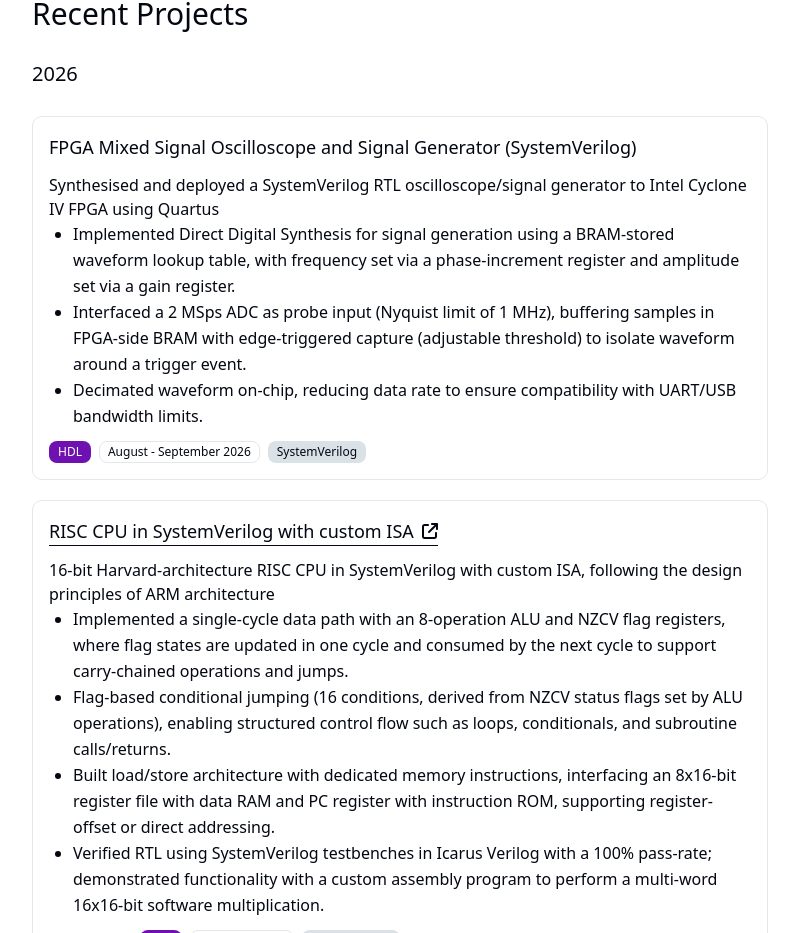
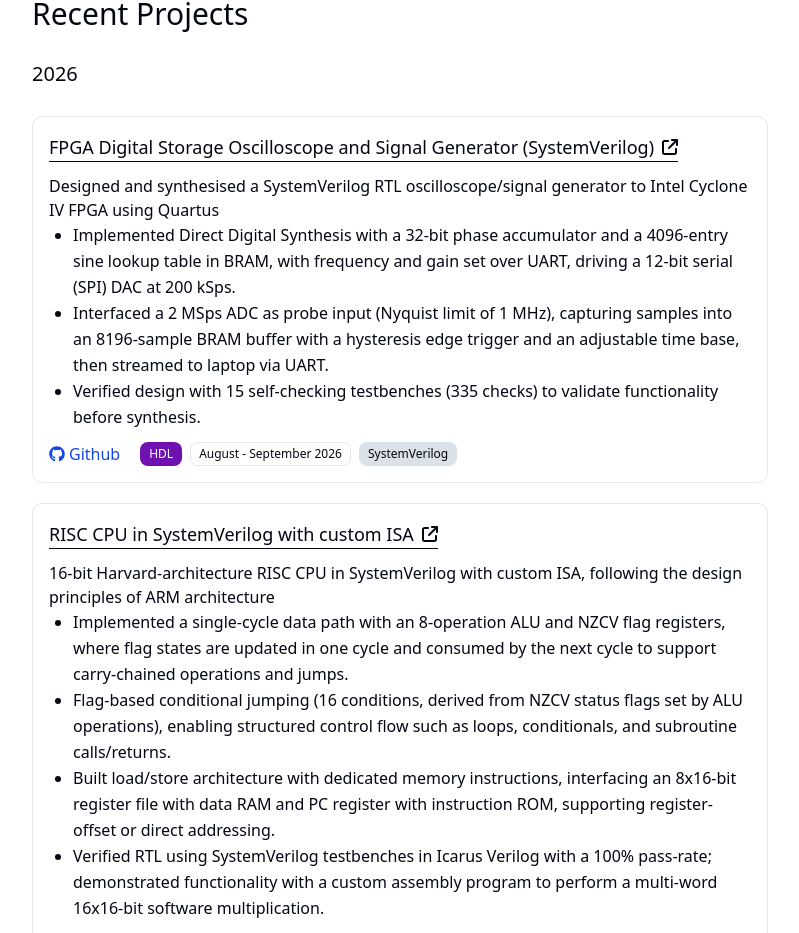
Before and after one commit to m-bleasdale/mbleasdale.com, a Next.js app: page / in a window 1280 px wide. Shown: the part 1576-2509 px from the top of the page, without its empty margins (240-1039 px from the left). Built offline with nearby package versions, Linux system fonts and the light colour scheme.

Commit message:
CV updates

```diff
--- a/src/app/page.js
+++ b/src/app/page.js
@@ -54,16 +54,18 @@ export default function Home() {
 				<h1 className="text-3xl font-medium mb-2">Recent Projects</h1>
 				<h2 className="text-xl font-medium mb-2">2026</h2>
 				<ProjectCard
-					title="FPGA Mixed Signal Oscilloscope and Signal Generator (SystemVerilog)"
-					description="Synthesised and deployed a SystemVerilog RTL oscilloscope/signal generator to Intel Cyclone IV FPGA using Quartus"
+					title="FPGA Digital Storage Oscilloscope and Signal Generator (SystemVerilog)"
+					description="Designed and synthesised a SystemVerilog RTL oscilloscope/signal generator to Intel Cyclone IV FPGA using Quartus"
 					bullets={[
-						"Implemented Direct Digital Synthesis for signal generation using a BRAM-stored waveform lookup table, with frequency set via a phase-increment register and amplitude set via a gain register.",
-						"Interfaced a 2 MSps ADC as probe input (Nyquist limit of 1 MHz), buffering samples in FPGA-side BRAM with edge-triggered capture (adjustable threshold) to isolate waveform around a trigger event.",
-						"Decimated waveform on-chip, reducing data rate to ensure compatibility with UART/USB bandwidth limits.",
+						"Implemented Direct Digital Synthesis with a 32-bit phase accumulator and a 4096-entry sine lookup table in BRAM, with frequency and gain set over UART, driving a 12-bit serial (SPI) DAC at 200 kSps.",
+						"Interfaced a 2 MSps ADC as probe input (Nyquist limit of 1 MHz), capturing samples into an 8196-sample BRAM buffer with a hysteresis edge trigger and an adjustable time base, then streamed to laptop via UART.",
+						"Verified design with 15 self-checking testbenches (335 checks) to validate functionality before synthesis.",
 					]}
 					type="HDL"
 					date="August - September 2026"
 					language="SystemVerilog"
+					github="https://github.com/m-bleasdale/fpga-dso"
+					link="https://github.com/m-bleasdale/fpga-dso"
 				/>
 				<ProjectCard
 					title="RISC CPU in SystemVerilog with custom ISA"
```
Also changed, not shown: 1 other file (tests, documents, lock files or other folders).
